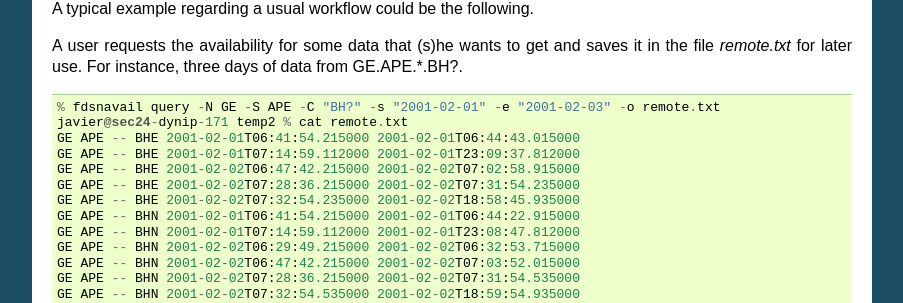
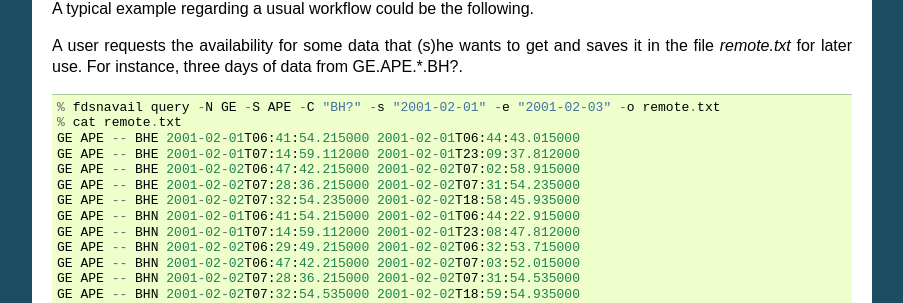
Before and after one commit to GEOFON/fdsnws_scripts, a Sphinx documentation site: the page built from doc/userdoc.rst, in a window 1280 px wide and 1400 px high, scrolled down 7241 px. Shown: the part 145-448 px from the top of the window, without its empty margins (198-1101 px from the left). Built offline with Sphinx 7.4.7, drawn with Linux system fonts in a browser that asks for light colours; pages that are not in the unit, such as notebooks, are missing from menus; some of the changed text lies outside the part shown.

Commit message:
Remove computer name from docs

```diff
--- a/doc/userdoc.rst
+++ b/doc/userdoc.rst
@@ -446,7 +446,7 @@ A user requests the availability for some data that (s)he wants to get and saves
 For instance, three days of data from GE.APE.*.BH?. ::
 
     % fdsnavail query -N GE -S APE -C "BH?" -s "2001-02-01" -e "2001-02-03" -o remote.txt
-    javier@sec24-dynip-171 temp2 % cat remote.txt
+    % cat remote.txt
     GE APE -- BHE 2001-02-01T06:41:54.215000 2001-02-01T06:44:43.015000
     GE APE -- BHE 2001-02-01T07:14:59.112000 2001-02-01T23:09:37.812000
     GE APE -- BHE 2001-02-02T06:47:42.215000 2001-02-02T07:02:58.915000
@@ -524,7 +524,7 @@ For instance, one day more (until 2001-02-04). Then, we check what we already ha
 For instance, ::
 
     % fdsnavail compare -d . -N GE -S APE -C "BH?" -s "2001-02-01" -e "2001-02-04" -o diff.txt
-    javier@sec24-dynip-171 temp2 % cat diff.txt
+    % cat diff.txt
     GE APE -- BHE 2001-02-03T10:39:26.215000 2001-02-03T11:01:38.515000
     GE APE -- BHE 2001-02-03T11:30:58.436000 2001-02-03T11:36:05.836000
     GE APE -- BHN 2001-02-03T10:39:26.215000 2001-02-03T11:03:03.915000
```
